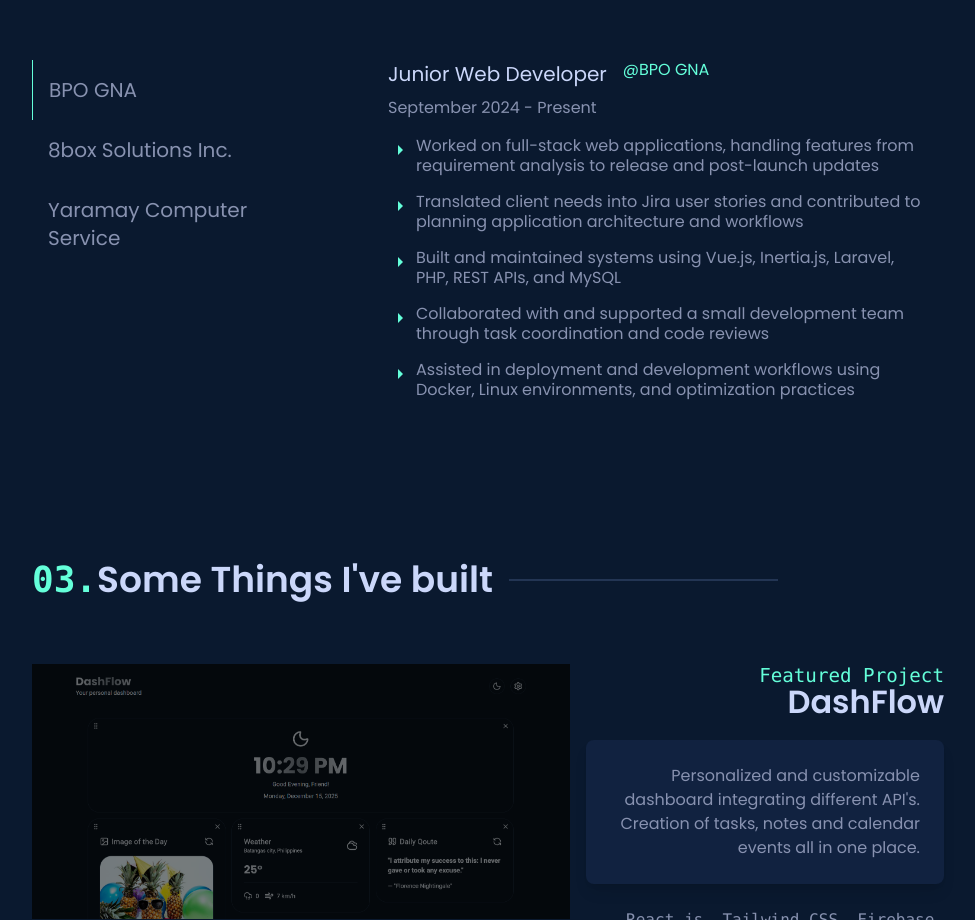
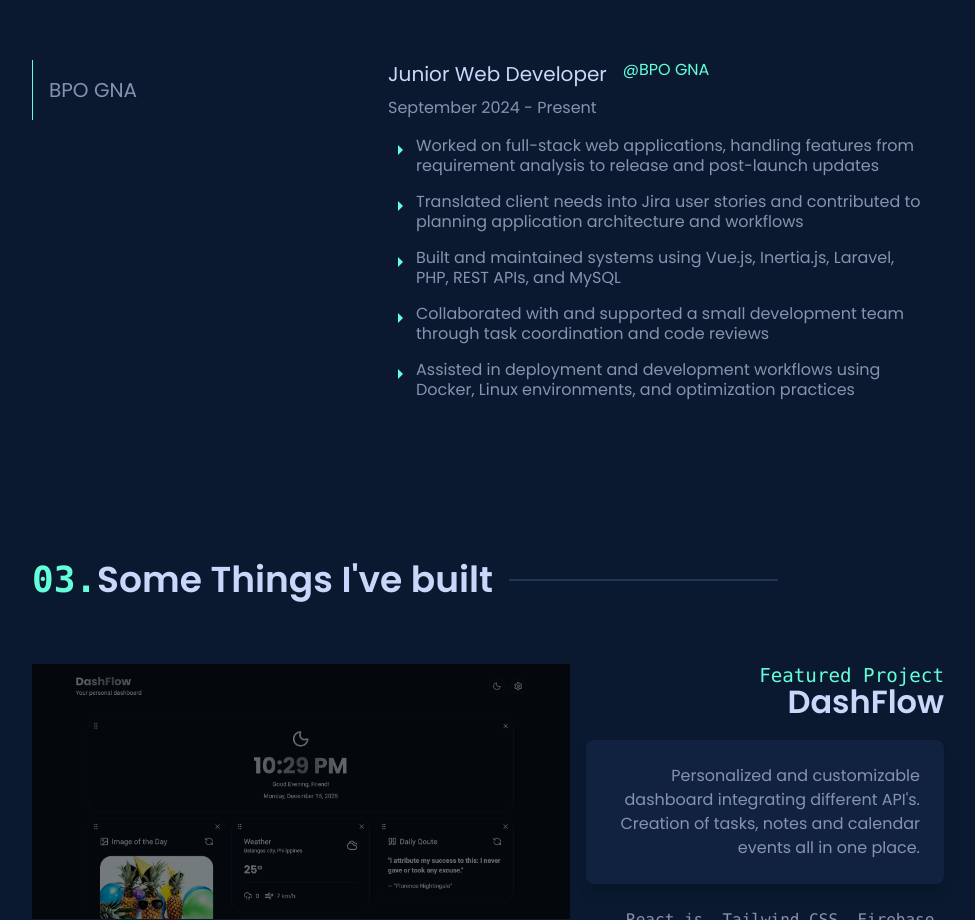
Before and after one commit to novice-is-me/Portfolio, a React (Vite) app: page / in a window 1280 px wide. Shown: the part 1544-2464 px from the top of the page, without its empty margins (160-1135 px from the left). Built offline with nearby package versions, Linux system fonts and the light colour scheme; a web font is replaced by a local one.

Commit message:
Update experience section

```diff
--- a/src/Experience.jsx
+++ b/src/Experience.jsx
@@ -44,8 +44,6 @@ const Experience = () => {
         </div>
         <div className="flex-1">
           {active === "default" && <WorkExp props={workExp[0]} />}
-          {active === "8box" && <WorkExp props={workExp[1]} />}
-          {active === "yaramay" && <WorkExp props={workExp[2]} />}
         </div>
       </div>
     </section>
--- a/src/constant.js
+++ b/src/constant.js
@@ -59,28 +59,28 @@ export const workExp = [
     ],
     value: "default",
   },
-  {
-    name: "8box Solutions Inc.",
-    title: "Front End Developer (OJT)",
-    date: "February - May 2024",
-    role: [
-      "Contributed to frontend development of the “Laro App” using React.js, Tailwind CSS, and reusable UI components.",
-      "Improved website performance by implementing advanced React optimization techniques",
-      "Customized WordPress themes using Vanilla CSS and JavaScript, and built sections using Elementor.",
-      "Delivered fully responsive designs ensuring compatibility across all device sizes",
-    ],
-    value: "8box",
-  },
-  {
-    name: "Yaramay Computer Service",
-    title: "Front End Developer (Part Time)",
-    date: "October 2023",
-    role: [
-      "Spearheaded the development of the OFW Serbisyo Kooperatiba landing page using a comprehensive skill set encompassing HTML,CSS, Javascript, and Bootstrap.",
-      "Orchestrated the layout design for the Mapiya Landing page, employing Figma to ensure a seamless and visually appealing user interface.",
-    ],
-    value: "yaramay",
-  },
+  // {
+  //   name: "8box Solutions Inc.",
+  //   title: "Front End Developer (OJT)",
+  //   date: "February - May 2024",
+  //   role: [
+  //     "Contributed to frontend development of the “Laro App” using React.js, Tailwind CSS, and reusable UI components.",
+  //     "Improved website performance by implementing advanced React optimization techniques",
+  //     "Customized WordPress themes using Vanilla CSS and JavaScript, and built sections using Elementor.",
+  //     "Delivered fully responsive designs ensuring compatibility across all device sizes",
+  //   ],
+  //   value: "8box",
+  // },
+  // {
+  //   name: "Yaramay Computer Service",
+  //   title: "Front End Developer (Part Time)",
+  //   date: "October 2023",
+  //   role: [
+  //     "Spearheaded the development of the OFW Serbisyo Kooperatiba landing page using a comprehensive skill set encompassing HTML,CSS, Javascript, and Bootstrap.",
+  //     "Orchestrated the layout design for the Mapiya Landing page, employing Figma to ensure a seamless and visually appealing user interface.",
+  //   ],
+  //   value: "yaramay",
+  // },
 ];
 
 export const projectData = [
```
